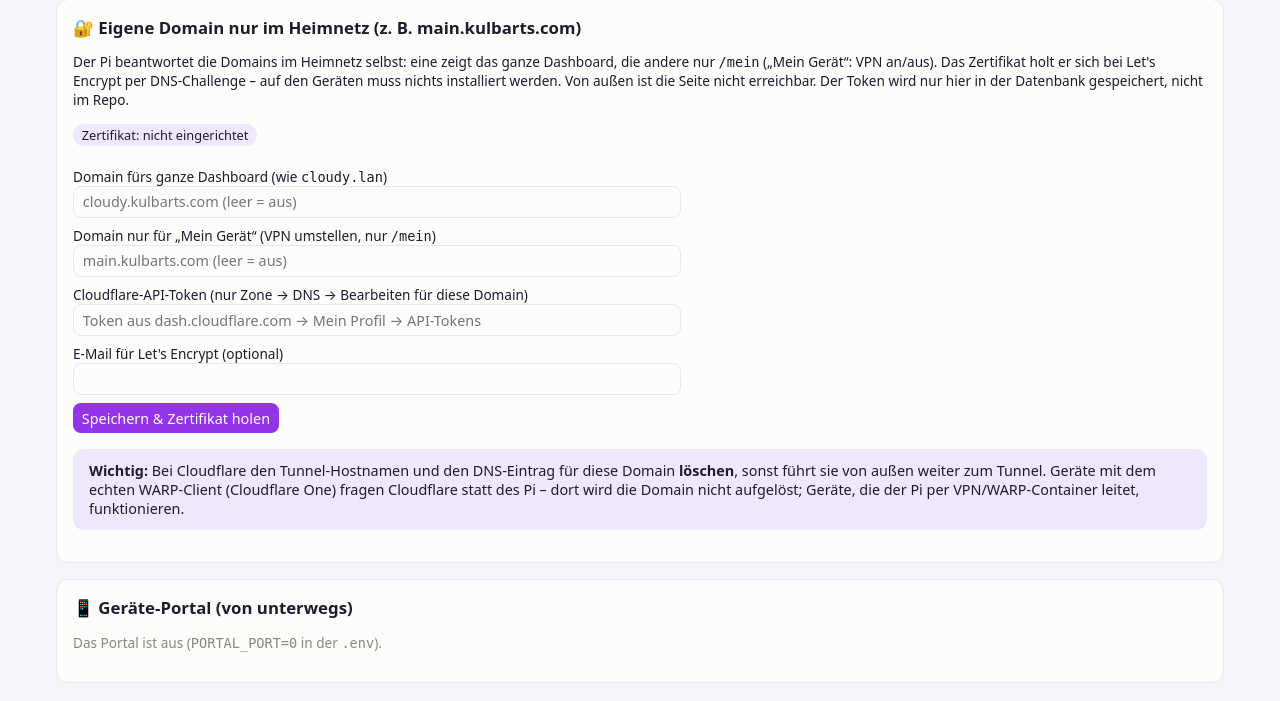
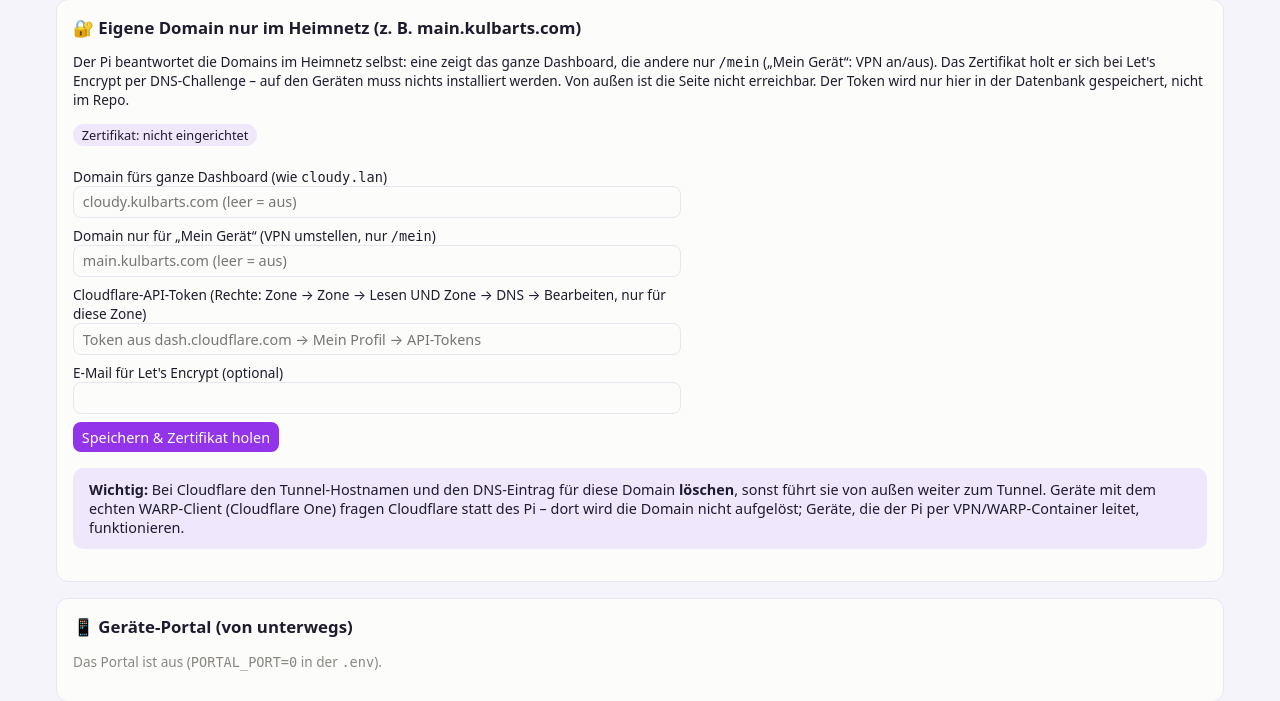
Before and after one commit to L8teNever/cloudy, a FastAPI app: template app/templates/seiten/einstellungen.html in a window 1280 px wide. Shown: the part 1243-1944 px from the top of the page. Run offline with FastAPI, Linux system fonts and the light colour scheme; the template is opened without the code that fills it, so the values that code supplies are empty; parts of the project's set-up code (start-up, migrations or seed data) failed here and were passed over.

Commit message:
API-Token-Anleitung: Zone lesen und DNS bearbeiten noetig
Co-Authored-By: Claude Sonnet 5.5 <noreply@anthropic.com>

```diff
--- a/app/templates/seiten/einstellungen.html
+++ b/app/templates/seiten/einstellungen.html
@@ -128,7 +128,7 @@
     <label class="small">Domain nur für „Mein Gerät“ (VPN umstellen, nur <code>/mein</code>)
       <input name="name" autocomplete="off" style="width:100%" value="{{ ld.domain }}" placeholder="main.kulbarts.com (leer = aus)">
     </label>
-    <label class="small">Cloudflare-API-Token (nur Zone → DNS → Bearbeiten für diese Domain)
+    <label class="small">Cloudflare-API-Token (Rechte: Zone → Zone → Lesen UND Zone → DNS → Bearbeiten, nur für diese Zone)
       <input name="cf_token" type="password" autocomplete="off" style="width:100%"
              placeholder="{{ 'Neuer Token (leer = behalten)' if ld.has_token else 'Token aus dash.cloudflare.com → Mein Profil → API-Tokens' }}">
     </label>
```
Also changed, not shown: README.md.
